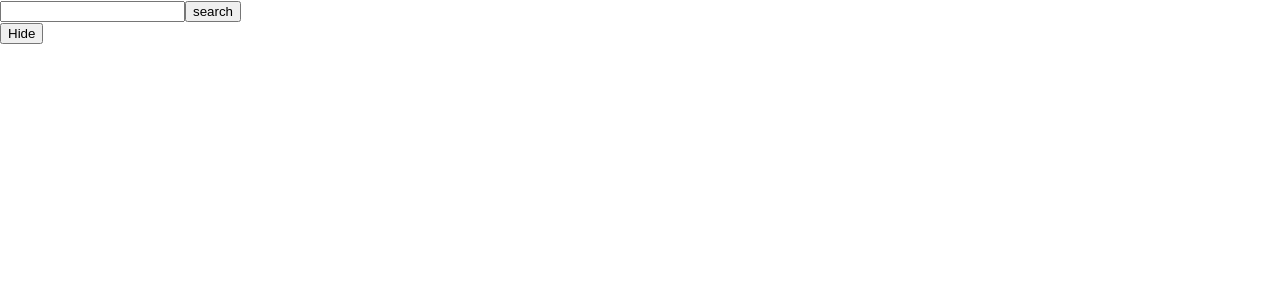
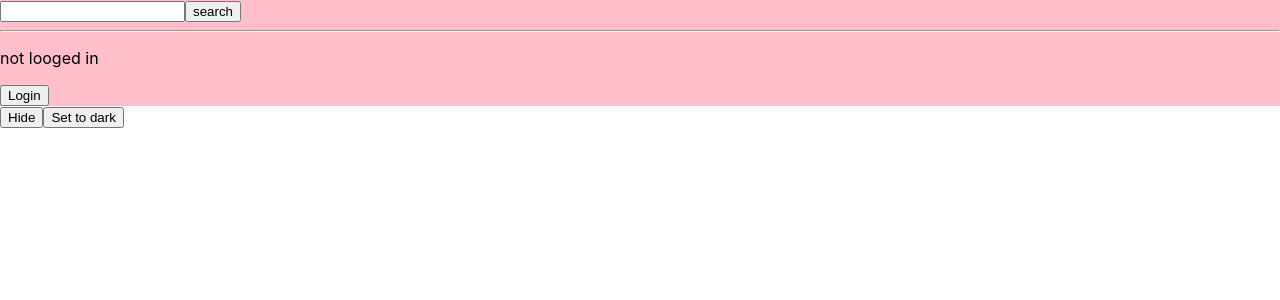
Before and after one commit to ymainier/fetching-stuff, a React (Create React App) app: page / in a window 1280 px wide. Shown: the top 300 px of the page. Built offline with nearby package versions, Linux system fonts and the light colour scheme.

Commit message:
useContext

```diff
--- a/src/App.js
+++ b/src/App.js
@@ -1,12 +1,17 @@
 import "./App.css";
-import { useState, useRef } from "react";
+import { createContext, useContext, useRef, useState } from "react";
 import { useFetchJson } from "./useFetchJson";
 
 const API = "https://pokeapi.co/api/v2";
 
+const ThemeContext = createContext();
+const UserContext = createContext();
+
 function PokemonForm() {
   const inputRef = useRef(null);
   const [setUrl, data, isLoading, isError] = useFetchJson();
+  const { isLight } = useContext(ThemeContext);
+  const { name, login, logout } = useContext(UserContext);
 
   return (
     <form
@@ -15,28 +20,55 @@ function PokemonForm() {
         const name = inputRef.current.value;
         setUrl(`${API}/pokemon/${name}`);
       }}
+      style={{
+        backgroundColor: isLight() ? "pink" : "red",
+      }}
     >
-      <input
-        type="text"
-        ref={inputRef}
-      />
+      <input type="text" ref={inputRef} />
       <input type="submit" value="search" />
       {isError && <div>Something went wrong :(</div>}
       {isLoading && <div>Loading...</div>}
       {data && data.sprites && (
         <img src={data.sprites["front_default"]} alt={data.name} />
       )}
+
+      <hr />
+      {name ? <p>Hi I'm {name}</p> : <p>not looged in</p>}
+      {name ? <button onClick={logout}>Logout</button> : <button onClick={login}>Login</button>}
     </form>
   );
 }
 
 function App() {
+  const [theme, setTheme] = useState("light");
+  const [user, setUser] = useState(null);
   const [show, setShow] = useState(true);
 
   return (
     <div>
-      {show ? <PokemonForm /> : <p>Nothing to see here</p>}
-      <button onClick={() => setShow(s => !s)}>{show ? 'Hide' : 'Show'}</button>
+      <UserContext.Provider value={{
+        name: user,
+        login: () => setUser('Yann'),
+        logout: () => setUser(null),
+      }}>
+        <ThemeContext.Provider
+          value={{
+            isLight: () => theme === "light",
+          }}
+        >
+          {show ? <PokemonForm /> : <p>Nothing to see here</p>}
+        </ThemeContext.Provider>
+      </UserContext.Provider>
+      <button onClick={() => setShow((s) => !s)}>
+        {show ? "Hide" : "Show"}
+      </button>
+      <button
+        onClick={() =>
+          setTheme((theme) => (theme === "light" ? "dark" : "light"))
+        }
+      >
+        {theme === "light" ? "Set to dark" : "Set to light"}
+      </button>
     </div>
   );
 }
```
Also changed, not shown: 1 other file (tests, documents, lock files or other folders).
